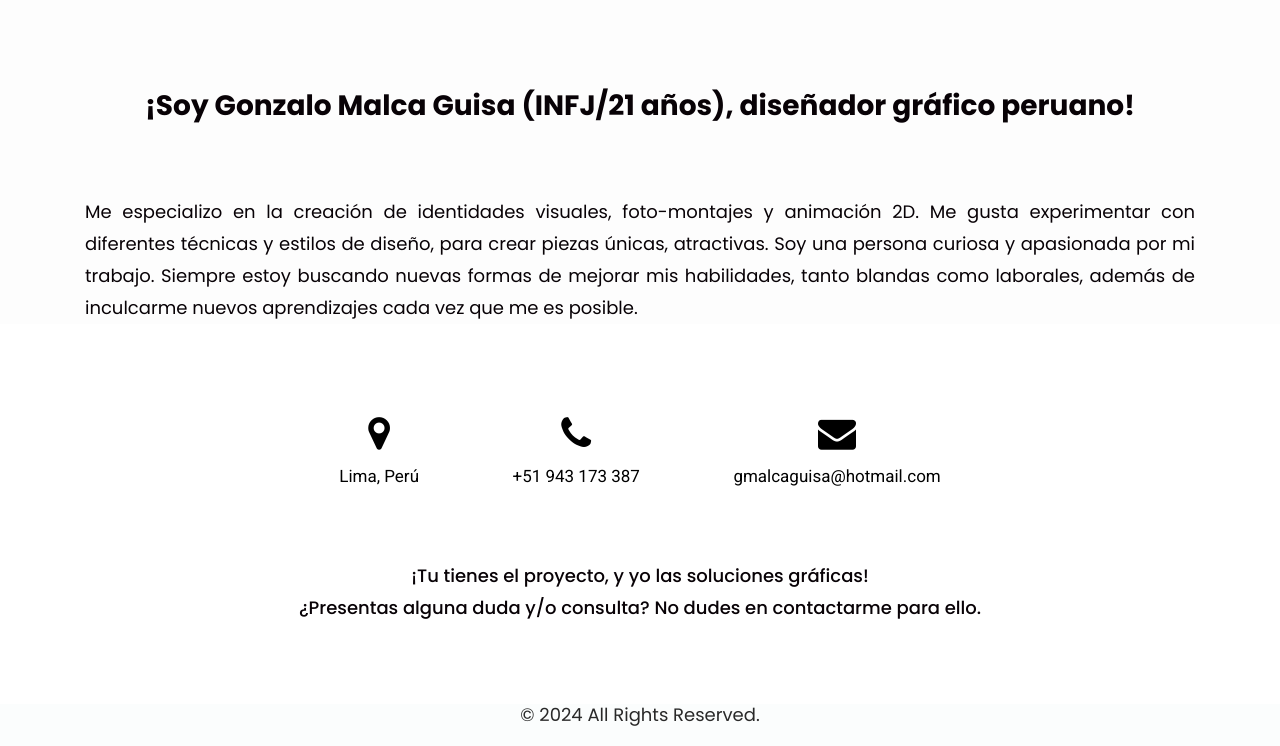
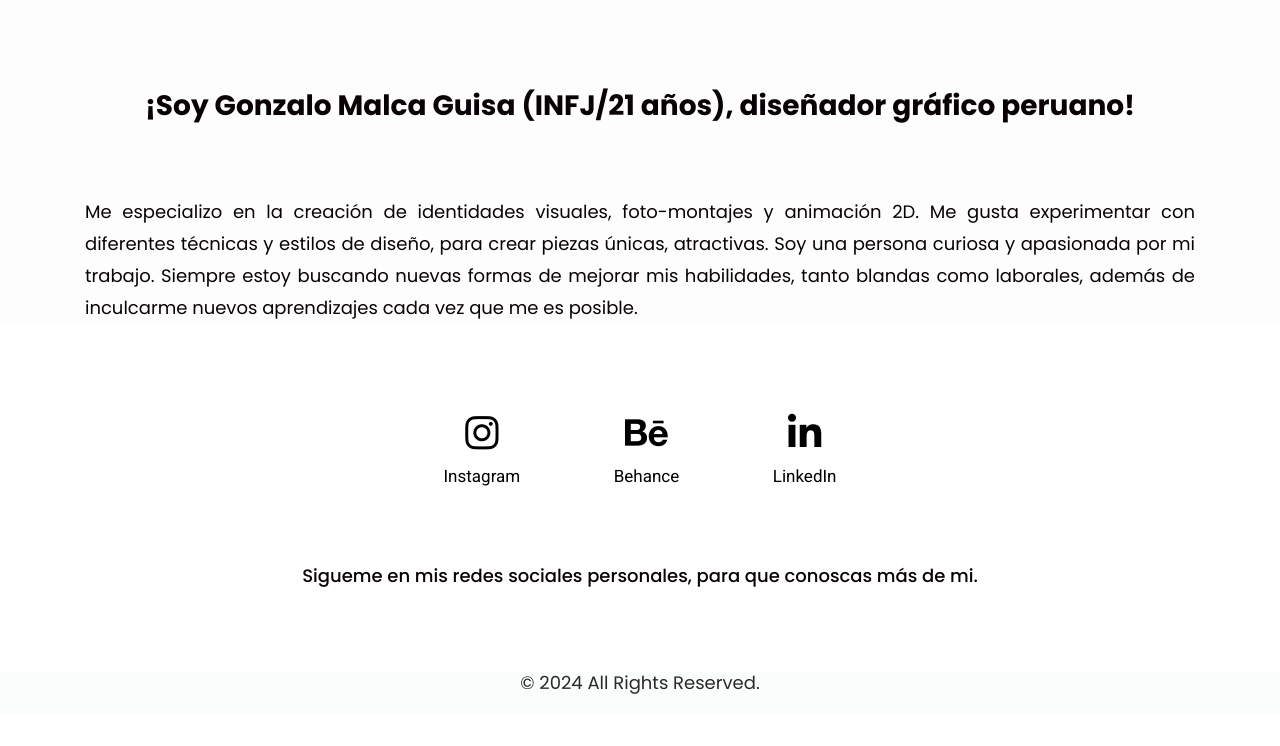
Before and after one commit to itsElPillo/Nueva-Bit-cora-2024, a plain HTML site: page about.html in a window 1280 px wide. Shown: the part 761-1507 px from the top of the page. After the commit the page ends 1475 px from the top, so only its background shows below. Drawn offline with nearby package versions, Linux system fonts and the light colour scheme; files whose address does not match are found by name; a web font is replaced by a local one.

Commit message:
Muchos cambios

```diff
--- a/about.html
+++ b/about.html
@@ -16,6 +16,7 @@
       <link rel="stylesheet" href="css/bootstrap.min.css">
       <!-- style css -->
       <link rel="stylesheet" href="css/style.css">
+      <link rel="stylesheet" href="https://cdnjs.cloudflare.com/ajax/libs/font-awesome/4.7.0/css/font-awesome.min.css">
       <!-- Responsive-->
       <link rel="stylesheet" href="css/responsive.css">
       <!-- fevicon -->
@@ -121,17 +122,16 @@
                   <div class="col-md-8 offset-md-2">
                      <div class="fid_box">
                         <ul class="location_icon">
-                           <li><a href="#"><i class="fa fa-map-marker" aria-hidden="true"></i></a><br> Lima, Perú </li>
-                           <li><a href="#"><i class="fa fa-phone" aria-hidden="true"></i></a><br>+51 943 173 387
+                           <li><a href="https://www.instagram.com/itselpillo/?hl=es-la"><i class="fa fa-instagram" aria-hidden="true"></i></a><br>Instagram</li>
+                           <li><a href="https://www.behance.net/gonzalomalcag"><i class="fa fa-behance" aria-hidden="true"></i></a><br>Behance
                            </li>
-                           <li><a href="#"><i class="fa fa-envelope" aria-hidden="true"></i></a><br> gmalcaguisa@hotmail.com</li>
+                           <li><a href="https://www.linkedin.com/in/gonzalo-alonso-508851240/"><i class="fa fa-linkedin" aria-hidden="true"></i></a><br> LinkedIn</li>
                         </ul>
                      </div>
                   </div>
                   <div class="col-md-12">
                      <div class="dolor">
-                        <p>¡Tu tienes el proyecto, y yo las soluciones gráficas!</p>
-                        <p>¿Presentas alguna duda y/o consulta? No dudes en contactarme para ello.</p>
+                        <p>Sigueme en mis redes sociales personales, para que conoscas más de mi.</p>
                      </div>
                   </div>
                </div>
--- a/css/style.css
+++ b/css/style.css
@@ -771,7 +771,7 @@ ul.location_icon li a {
 }
 
 ul.location_icon li a:hover {
-     color: #ff0000;
+     color: #660099;
 }
 
 .dolor p {
```
